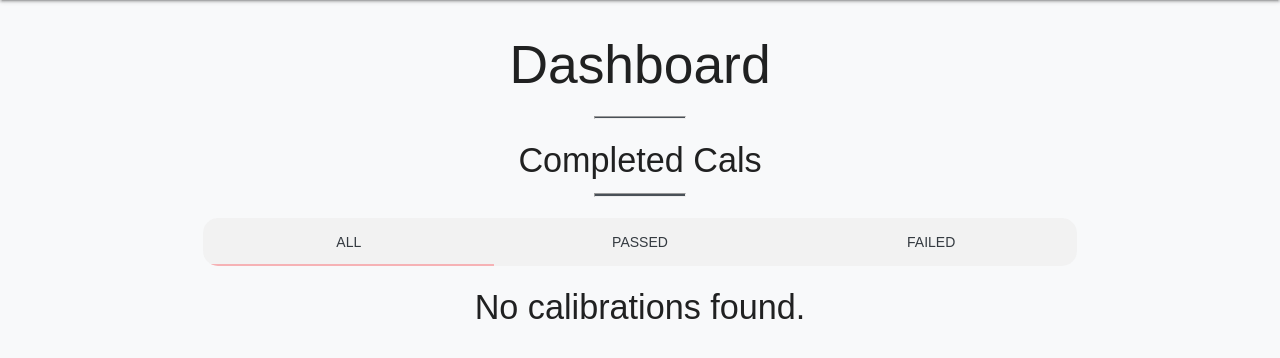
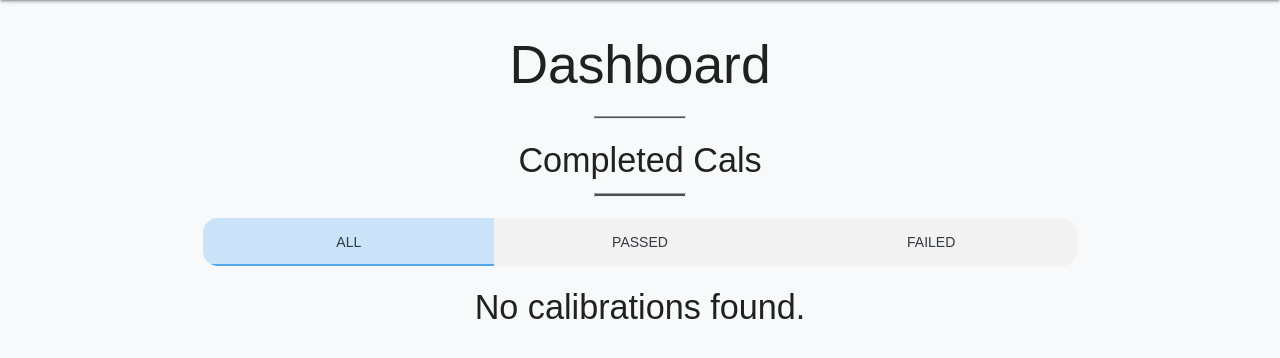
Before and after one commit to shaneoh10/ms3-precise-calibration, a Flask app: page /get_cals_complete in a window 1280 px wide. Shown: the part 64-422 px from the top of the page. Run offline with Flask 2, Linux system fonts and the light colour scheme; data that the repository does not hold is empty; some libraries are stand-ins or nearby versions; some web fonts are replaced.

Commit message:
style: Change colour of pass-fail toggler

```diff
--- a/static/css/style.css
+++ b/static/css/style.css
@@ -137,6 +137,14 @@ span.badge.new:after {
     background-color: #ff5947 !important;
 }
 
+.pass-fail-toggle .active {
+    background-color: #cae3f8 !important;
+}
+
+.indicator {
+    border-bottom: 2px solid #51a6ec !important;
+}
+
 /********************** MEDIA QUERIES  */
 
 @media screen and (max-width: 600px) {
--- a/templates/dashboard.html
+++ b/templates/dashboard.html
@@ -56,8 +56,8 @@
     <div class="container">
         <div class="row">
             <div class="col s12">
-                <ul class="tabs">
-                    <li class="tab col s4"><a href="#test1" id="all"class="active popout">All</a></li>
+                <ul class="tabs pass-fail-toggle">
+                    <li class="tab col s4"><a href="#test1" id="all" class="active popout">All</a></li>
                     <li class="tab col s4"><a href="#test2" id="passed">Passed</a></li>
                     <li class="tab col s4"><a href="#test3" id="failed">Failed</a></li>
                 </ul>
```
